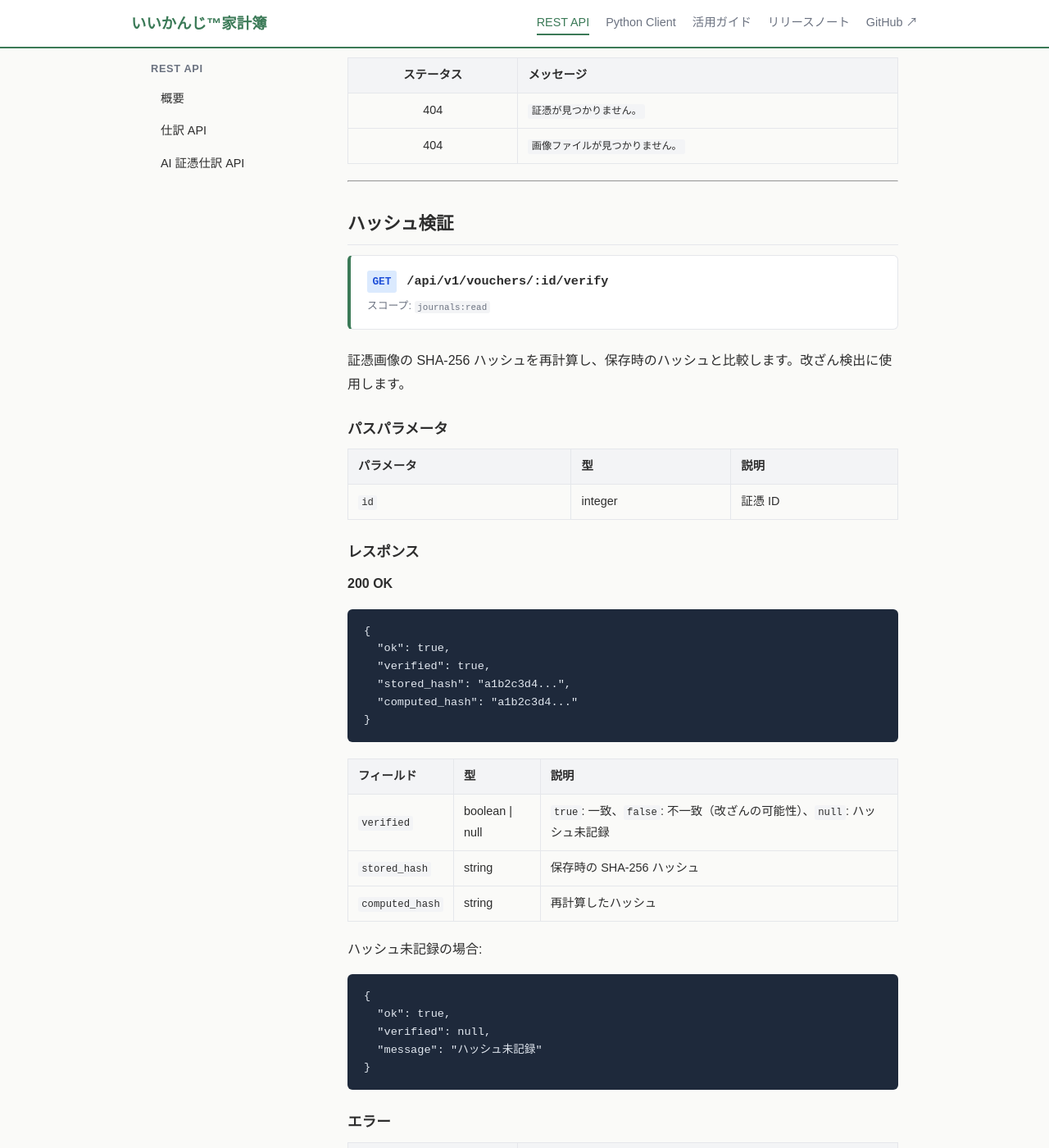
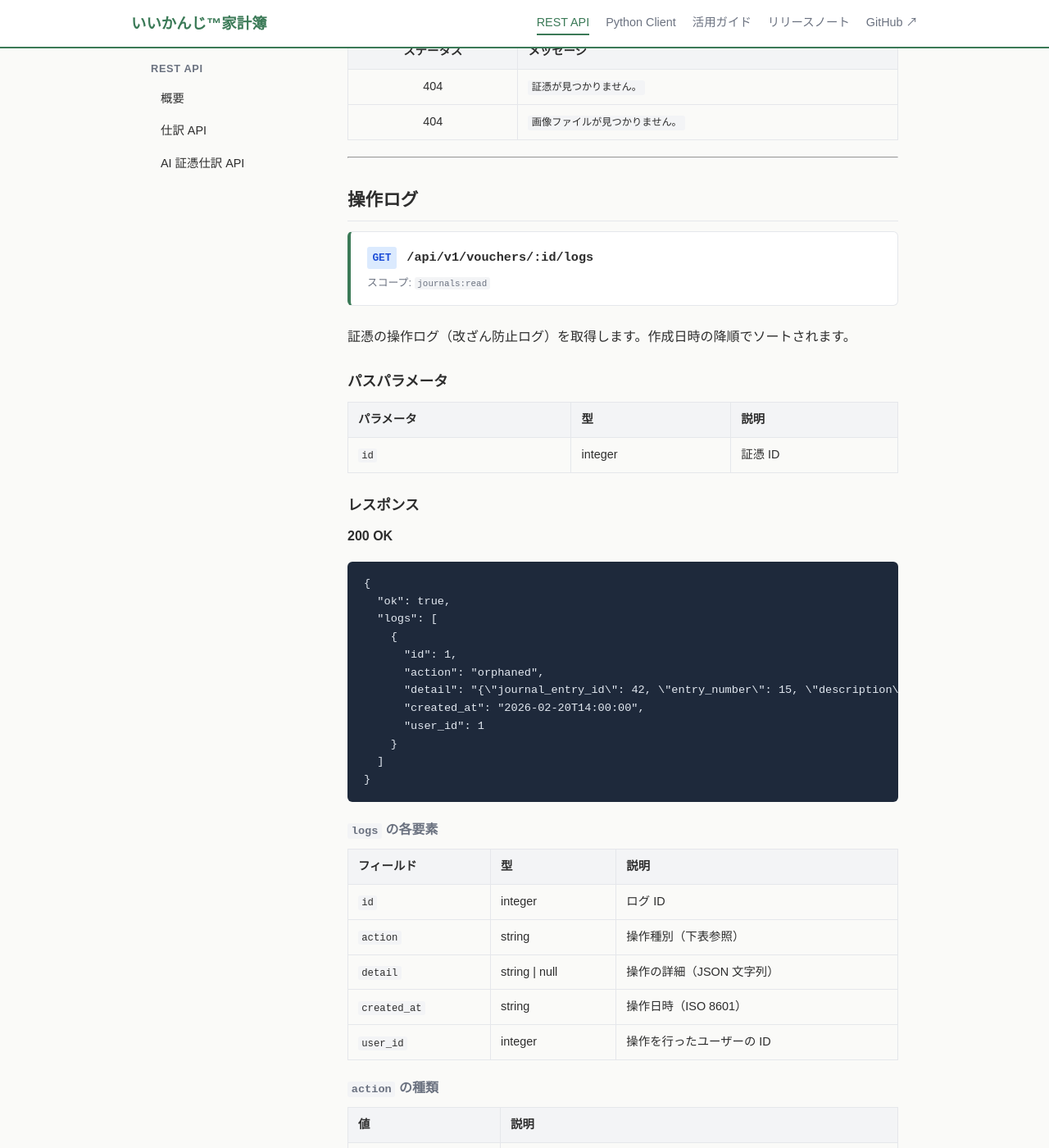
Before and after one commit to nananek/iikanji-kakeibo, a Jekyll site: the page built from docs/api/vouchers.md, in a window 1280 px wide and 1400 px high, scrolled down 2603 px. Shown: the whole window at 82% size. Built offline with Jekyll 4.4.1, drawn with Linux system fonts in a browser that asks for light colours; some of the changed text lies outside the part shown.

Commit message:
fix(review): ハッシュ検証の残存痕跡を一掃
claude-review (#419) 指摘対応:
- docs (api/vouchers.md・index.md・api/index.md) から verify
  エンドポイント記述・action 一覧を削除
- 削除済みルートを叩くテスト (verify IDOR / 論理削除後 verify) を削除
- 消えた hash_verified/hash_mismatch action をテストデータから除去

Co-Authored-By: Claude Opus 4.8 <noreply@anthropic.com>

````diff
--- a/docs/api/vouchers.md
+++ b/docs/api/vouchers.md
@@ -5,7 +5,7 @@ title: 証憑 API
 
 # 証憑 API
 
-証憑（レシート・領収書画像）の一覧・画像取得・ハッシュ検証・操作ログを取得する API です。
+証憑（レシート・領収書画像）の一覧・画像取得・操作ログを取得する API です。
 
 すべてのエンドポイントに `journals:read` スコープが必要です。
 
@@ -110,60 +110,6 @@ title: 証憑 API
 
 ---
 
-## ハッシュ検証
-
-<div class="endpoint">
-  <span class="method method-get">GET</span>
-  <span class="path">/api/v1/vouchers/:id/verify</span>
-  <div class="scope">スコープ: <code>journals:read</code></div>
-</div>
-
-証憑画像の SHA-256 ハッシュを再計算し、保存時のハッシュと比較します。改ざん検出に使用します。
-
-### パスパラメータ
-
-| パラメータ | 型 | 説明 |
-|-----------|-----|------|
-| `id` | integer | 証憑 ID |
-
-### レスポンス
-
-**200 OK**
-
-```json
-{
-  "ok": true,
-  "verified": true,
-  "stored_hash": "a1b2c3d4...",
-  "computed_hash": "a1b2c3d4..."
-}
-```
-
-| フィールド | 型 | 説明 |
-|-----------|-----|------|
-| `verified` | boolean \| null | `true`: 一致、`false`: 不一致（改ざんの可能性）、`null`: ハッシュ未記録 |
-| `stored_hash` | string | 保存時の SHA-256 ハッシュ |
-| `computed_hash` | string | 再計算したハッシュ |
-
-ハッシュ未記録の場合:
-
-```json
-{
-  "ok": true,
-  "verified": null,
-  "message": "ハッシュ未記録"
-}
-```
-
-### エラー
-
-| ステータス | メッセージ |
-|:---------:|-----------|
-| 404 | `証憑が見つかりません。` |
-| 404 | `画像ファイルが見つかりません。` |
-
----
-
 ## 操作ログ
 
 <div class="endpoint">
@@ -194,13 +140,6 @@ title: 証憑 API
       "detail": "{\"journal_entry_id\": 42, \"entry_number\": 15, \"description\": \"コンビニ購入\"}",
       "created_at": "2026-02-20T14:00:00",
       "user_id": 1
-    },
-    {
-      "id": 2,
-      "action": "hash_verified",
-      "detail": null,
-      "created_at": "2026-02-21T10:00:00",
-      "user_id": 1
     }
   ]
 }
@@ -221,8 +160,6 @@ title: 証憑 API
 | 値 | 説明 |
 |----|------|
 | `orphaned` | 仕訳削除により証憑が孤立化した |
-| `hash_verified` | ハッシュ検証に成功した |
-| `hash_mismatch` | ハッシュ不一致（改ざんの可能性） |
 
 ### エラー
 
````
Also changed, not shown: docs/api/index.md (+0 -1 lines), docs/index.md (+1 -1 lines), tests/test_api_extra.py (+1 -1 lines), tests/test_security_voucher_image.py (+0 -25 lines), tests/test_voucher_soft_delete.py (+2 -15 lines), tests/test_voucher_tamper.py (+3 -3 lines).
